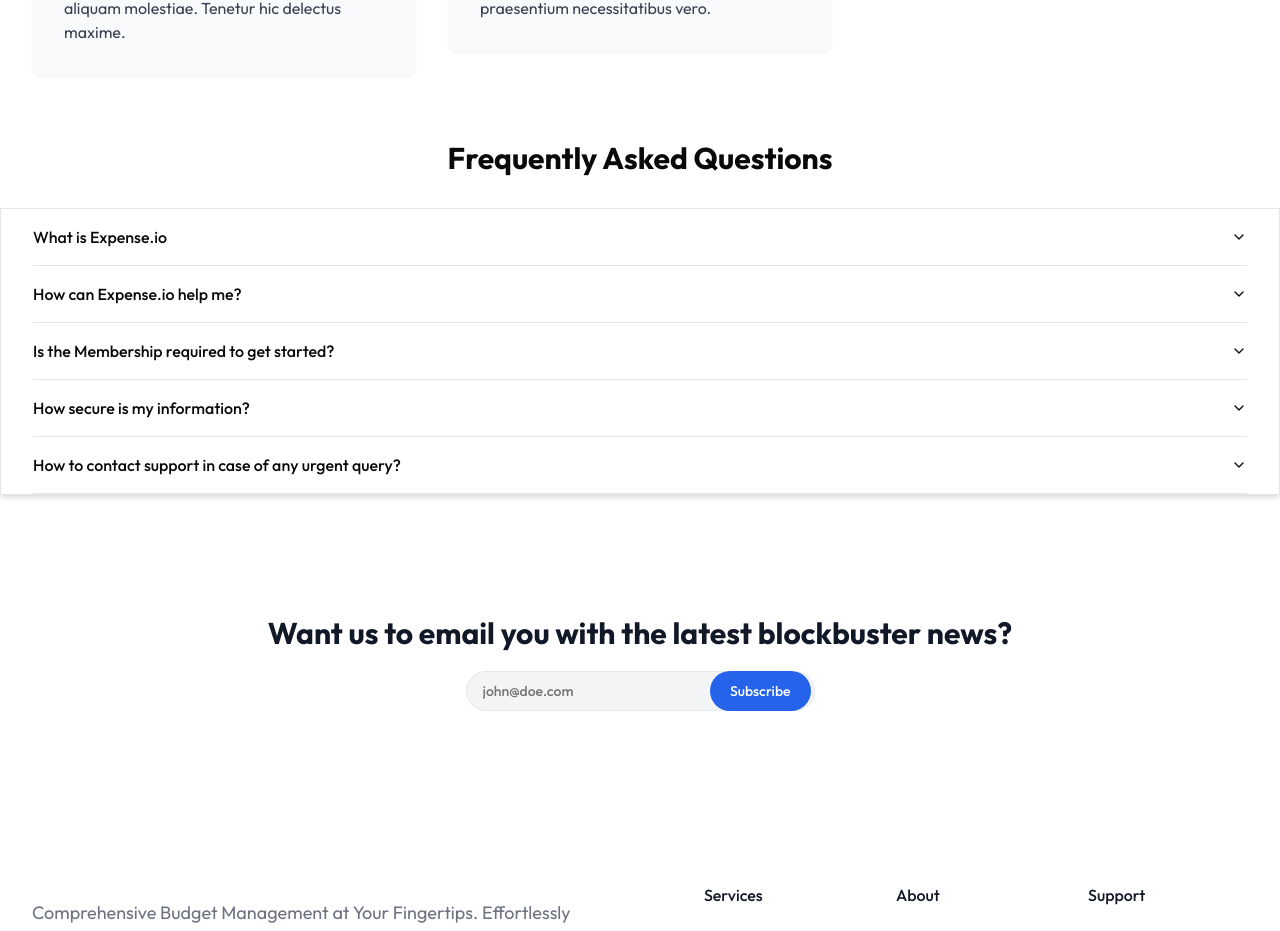
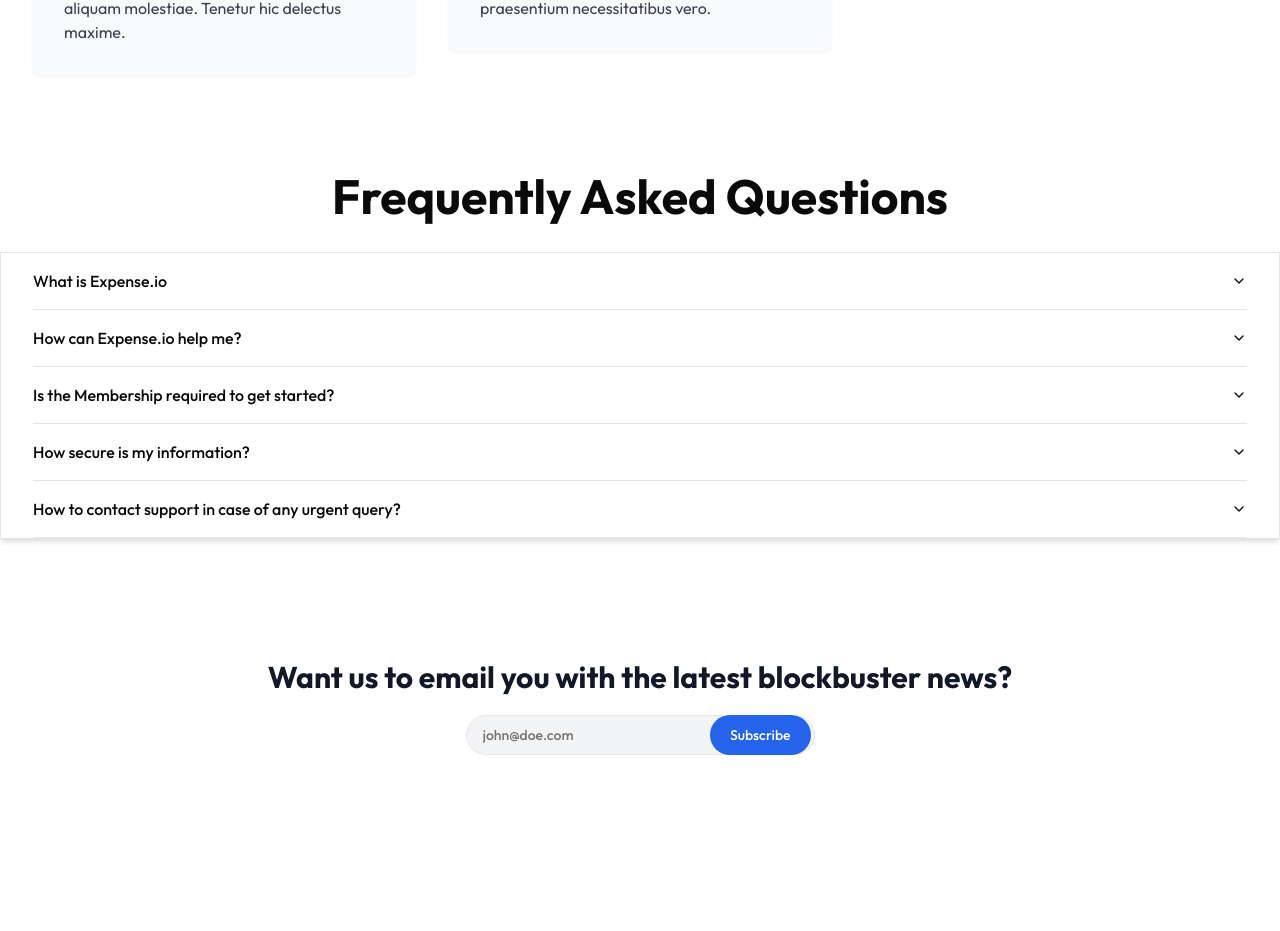
Before and after one commit to ShahbaazX786/Xpense.io, a Next.js app: page / in a window 1280 px wide. Shown: the part 2416-3347 px from the top of the page. Built offline with nearby package versions, Linux system fonts and the light colour scheme; no server answers.

Commit message:
Updated font size faq

```diff
--- a/app/_components/FAQ.tsx
+++ b/app/_components/FAQ.tsx
@@ -3,8 +3,8 @@
 
 const FAQ = () => {
     return (
-        <section id="faq">
-            <h2 className="font-bold text-3xl text-center">Frequently Asked Questions</h2>
+        <section id="faq" className="my-8">
+            <h2 className="font-bold text-5xl text-center">Frequently Asked Questions</h2>
             <div className="container shadow-md border my-8">
                 {
                     questions.map((faq, index) => (
```
